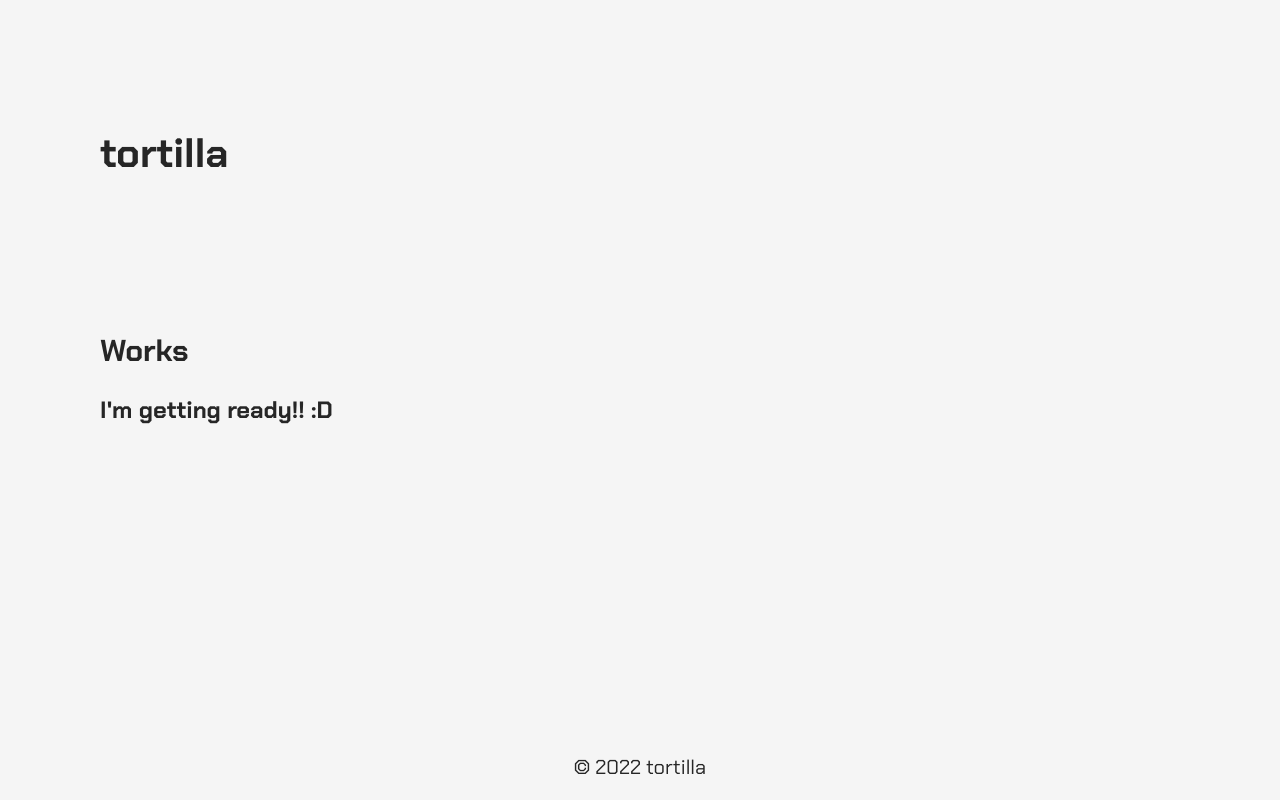
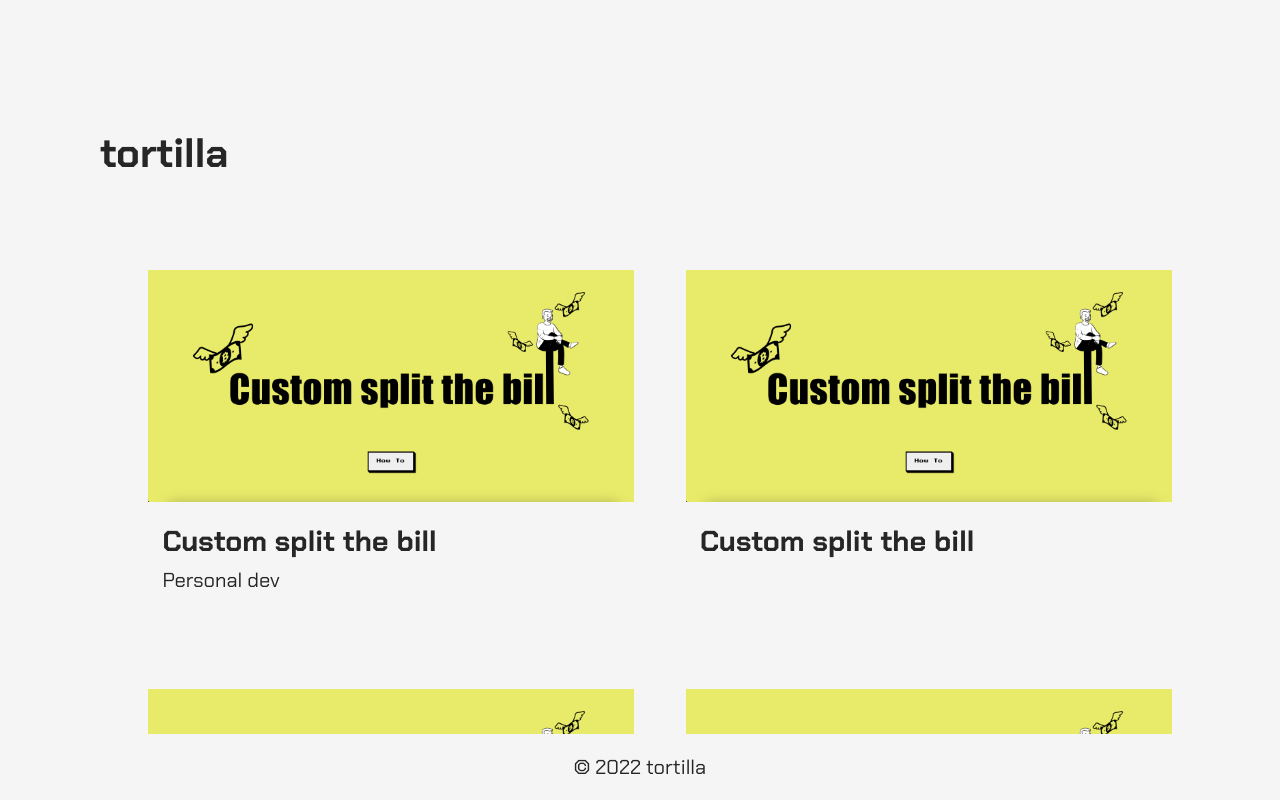
Before and after one commit to taco-tortilla/tortilla-site, a React (Create React App) app: page /tortilla-site/works in a window 1280 px wide. Built offline with nearby package versions, Linux system fonts and the light colour scheme.

Commit message:
add : works page

```diff
--- a/src/pages/Blog.tsx
+++ b/src/pages/Blog.tsx
@@ -14,8 +14,8 @@ export const Blog = () => {
     <div className={style.wrapper}>
       <Header />
       <div className={style.container}>
-        <h2>Blog</h2>
-        <h3>I'm getting ready!! :D</h3>
+        {/* <h2>Blog</h2> */}
+        <h3>Sorry, I'm getting ready!! :D</h3>
       </div>
     </div>
   );
--- a/src/pages/Home.module.scss
+++ b/src/pages/Home.module.scss
@@ -82,14 +82,14 @@ $sp: 520px;
 
 .menu {
   position: absolute;
-  top: 50%;
+  top: 55%;
   left: 6%;
   z-index: 2;
   @media screen and (max-width: $tablet) {
   }
   @media screen and (max-width: $sp) {
     top: 55%;
-    width: 20rem;
+    // width: 20rem;
   }
   h2 {
     font-size: 3.5rem;
--- a/src/pages/Profile.tsx
+++ b/src/pages/Profile.tsx
@@ -153,7 +153,7 @@ export const Profile = () => {
                   <li style={{ width: "fit-content" }}>
                     <a href="https://www.instagram.com/_taisei.1">
                       <TypeAnimation
-                        sequence={[2000, "↳　Instagram"]}
+                        sequence={[2000, "↳ ", 500, "↳ Instagram"]}
                         repeat={0}
                         speed={60}
                         cursor={false}
--- a/src/pages/Works.module.scss
+++ b/src/pages/Works.module.scss
@@ -5,12 +5,14 @@ $sp: 520px;
   overflow: hidden;
   display: flex;
   flex-direction: column;
-  height: 100vh;
+  height: 100%;
   width: 100vw;
+
   // height: 100%;
   // display: flex;
   // flex-flow: column;
-  // justify-content: center;
+  justify-content: center;
+  // overflow: hidden;
   animation: fadeIn 1s ease-in-out 0s 1 normal;
   -webkit-animation: fadeIn 1s ease-in-out 0s 1 normal;
   @keyframes fadeIn {
@@ -24,65 +26,74 @@ $sp: 520px;
 }
 
 .container {
-  height: calc(100vh - 400px);
-  overflow: auto;
-  margin: 100px 100px 50px 100px;
+  overflow-y: auto;
   flex: 1;
-
-  h2 {
-    @media screen and (max-width: $tablet) {
-      margin-bottom: 1rem;
-    }
-    @media screen and (max-width: $sp) {
-      font-size: 1.5rem;
-      margin-bottom: 0.5rem;
-    }
-  }
   @media screen and (max-width: $tablet) {
-    padding: 2.5rem;
+    padding: 0;
   }
   @media screen and (max-width: $sp) {
-    height: 80%;
-    margin: 0;
-    padding: 2rem;
-    padding-top: 0;
-    padding-bottom: 0;
+    padding: 0;
   }
   ul {
-    list-style-type: none;
-    @media screen and (max-width: $tablet) {
-      padding: 2.5;
-    }
+    list-style: none;
+    display: flex;
+    flex-wrap: wrap;
+    justify-content: space-between;
+    width: 80vw;
+    // padding: 0;
+    // margin: 100px;
+    margin: 5vw auto 7.5vw;
+    // @media screen and (max-width: $tablet) {
+    //   margin: 5rem;
+    //   padding: 0;
+    // }
     @media screen and (max-width: $sp) {
-      padding-left: 1rem;
+      margin: 0;
+      // width: 30vw;
     }
     li {
-      padding-top: 0.3rem;
-      padding-bottom: 0.3rem;
-      p {
-        font-size: 1.6rem;
-        font-weight: bold;
-        margin: 0;
-        @media screen and (max-width: $tablet) {
-          // font-size: 2rem;
+      display: block;
+      padding-bottom: 7.5vw;
+      width: 38vw;
+      @media screen and (max-width: $tablet) {
+        width: 100%;
+      }
+      @media screen and (max-width: $sp) {
+        width: 100%;
+      }
+      a {
+        img {
+          // width: 40rem;
+          width: 100%;
+          height: auto;
+          // @media screen and (max-width: $tablet) {
+          //   width: 100%;
+          // }
+          // @media screen and (max-width: $sp) {
+          //   width: 100%;
+          // }
         }
-        @media screen and (max-width: $sp) {
-          font-size: 1.3rem;
-        }
-      }
-      ul {
-        padding-left: 1.5rem;
-        @media screen and (max-width: $tablet) {
-          // font-size: 2rem;
-        }
-        @media screen and (max-width: $sp) {
-          font-size: 1.2rem;
-        }
-        li {
-          ul {
-            padding-left: 4.5rem;
-            ul {
-              padding-left: 16.8rem;
+        .works_desc {
+          padding-left: 1rem;
+          padding-top: 1rem;
+          h2 {
+            margin: 0;
+            font-size: 2rem;
+            @media screen and (max-width: $tablet) {
+              font-size: 1.5rem;
+            }
+            @media screen and (max-width: $sp) {
+              font-size: 1.2rem;
+            }
+          }
+          p {
+            margin: 0;
+            padding-top: 0.5rem;
+            @media screen and (max-width: $tablet) {
+              font-size: 1.2rem;
+            }
+            @media screen and (max-width: $sp) {
+              font-size: 1rem;
             }
           }
         }
@@ -90,3 +101,103 @@ $sp: 520px;
     }
   }
 }
+
+.image_container {
+  margin: 0 auto;
+  width: 75%;
+  display: flex;
+  align-items: center;
+  justify-content: center;
+  img {
+    width: 100%;
+    z-index: 1;
+    opacity: 0.8;
+    pointer-events: none;
+    -webkit-touch-callout: none;
+    -webkit-user-select: none;
+    -moz-touch-callout: none;
+    -moz-user-select: none;
+    // touch-callout: none;
+    user-select: none;
+    object-fit: cover;
+    animation: fadeIn 5s ease-in 0s 1 normal;
+    -webkit-animation: fadeIn 5s ease-in 0s 1 normal;
+
+    @keyframes fadeIn {
+      0% {
+        opacity: 0;
+      }
+      70% {
+        opacity: 0;
+      }
+      100% {
+        opacity: 0.8;
+      }
+    }
+    @media screen and (max-width: $tablet) {
+      height: calc(100vh - 35rem);
+    }
+    @media screen and (max-width: $sp) {
+      height: calc(100vh - 25rem);
+    }
+  }
+}
+
+.menu {
+  position: absolute;
+  top: 55%;
+  left: 6%;
+  z-index: 2;
+  @media screen and (max-width: $tablet) {
+  }
+  @media screen and (max-width: $sp) {
+    top: 55%;
+    // width: 20rem;
+  }
+  h2 {
+    font-size: 3.5rem;
+    margin: 20px;
+    @media screen and (max-width: $tablet) {
+      width: 31rem;
+      font-size: 2.5rem;
+      margin: 5px;
+    }
+    @media screen and (max-width: $sp) {
+      width: 15rem;
+      font-size: 1.5rem;
+      margin: 0;
+    }
+  }
+  ul {
+    list-style-type: none;
+    line-height: 20px;
+    @media screen and (max-width: $tablet) {
+      line-height: 15px;
+    }
+    @media screen and (max-width: $sp) {
+      line-height: 1.2rem;
+      padding: 0.5rem;
+      margin: 0;
+    }
+    li {
+      font-size: 2.3rem;
+      width: fit-content;
+      @media screen and (max-width: $tablet) {
+        font-size: 2rem;
+      }
+      @media screen and (max-width: $sp) {
+        font-size: 1.3rem;
+      }
+      a,
+      a:visited,
+      a:hover,
+      a:active {
+        // color: white;
+        color: #262626;
+      }
+      .text {
+        font-weight: bolder;
+      }
+    }
+  }
+}
--- a/src/pages/Works.tsx
+++ b/src/pages/Works.tsx
@@ -1,19 +1,100 @@
 import React from "react";
-
+import SplitBill from "../images/work_splitbill.png";
 // Components
 import { Header } from "../components/Header";
 import { Footer } from "../components/Footer";
 
 // Style
-import style from "./Blog.module.scss";
+import style from "./Works.module.scss";
 
 export const Works = () => {
   return (
     <div className={style.wrapper}>
       <Header />
       <div className={style.container}>
-        <h2>Works</h2>
-        <h3>I'm getting ready!! :D</h3>
+        <ul>
+          <li>
+            <a>
+              <img src={SplitBill} alt="Custom split the bill" />
+              <div className={style.works_desc}>
+                <h2>Custom split the bill</h2>
+                <p>Personal dev</p>
+              </div>
+            </a>
+          </li>
+          <li>
+            <a>
+              <img src={SplitBill} alt="Custom split the bill" />
+              <div className={style.works_desc}>
+                <h2>Custom split the bill</h2>
+              </div>
+            </a>
+          </li>
+          <li>
+            <a>
+              <img src={SplitBill} alt="Custom split the bill" />
+              <div className={style.works_desc}>
+                <h2>Custom split the bill</h2>
+              </div>
+            </a>
+          </li>
+          <li>
+            <a>
+              <img src={SplitBill} alt="Custom split the bill" />
+              <div className={style.works_desc}>
+                <h2>Custom split the bill</h2>
+              </div>
+            </a>
+          </li>
+          <li>
+            <a>
+              <img src={SplitBill} alt="Custom split the bill" />
+              <div className={style.works_desc}>
+                <h2>Custom split the bill</h2>
+              </div>
+            </a>
+          </li>
+          <li>
+            <a>
+              <img src={SplitBill} alt="Custom split the bill" />
+              <div className={style.works_desc}>
+                <h2>Custom split the bill</h2>
+              </div>
+            </a>
+          </li>
+          <li>
+            <a>
+              <img src={SplitBill} alt="Custom split the bill" />
+              <div className={style.works_desc}>
+                <h2>Custom split the bill</h2>
+              </div>
+            </a>
+          </li>
+          <li>
+            <a>
+              <img src={SplitBill} alt="Custom split the bill" />
+              <div className={style.works_desc}>
+                <h2>Custom split the bill</h2>
+              </div>
+            </a>
+          </li>
+          <li>
+            <a>
+              <img src={SplitBill} alt="Custom split the bill" />
+              <div className={style.works_desc}>
+                <h2>Custom split the bill</h2>
+              </div>
+            </a>
+          </li>
+          <li>
+            <a>
+              <img src={SplitBill} alt="Custom split the bill" />
+              <div className={style.works_desc}>
+                <h2>Custom split the bill</h2>
+              </div>
+            </a>
+          </li>
+        </ul>
       </div>
       <Footer />
     </div>
```
Also changed, not shown: src/images/work_splitbill.png (added).
